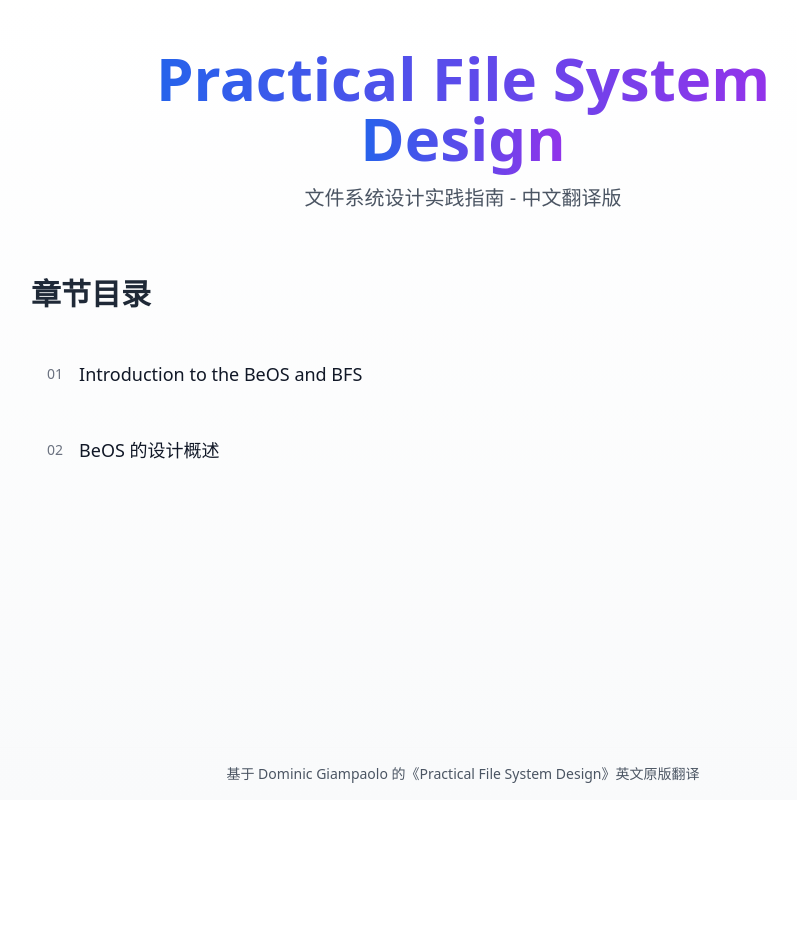
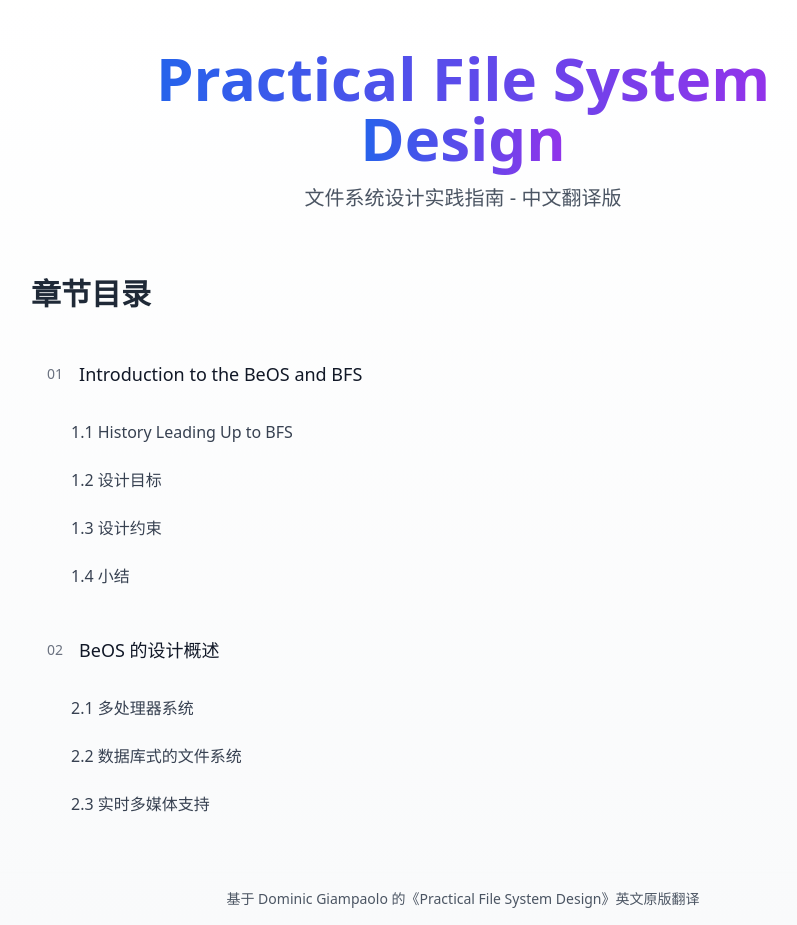
Before and after one commit to BruceBlink/practical-file-system-design-translation, a Next.js app: page / in a window 1280 px wide. Shown: the whole page, without its empty margins (177-974 px from the left). Before the commit the page ends 800 px from the top, so only its background shows below. Built offline with nearby package versions, Linux system fonts and the light colour scheme.

Commit message:
为章节目录添加二级标题支持，优化章节内容解析逻辑

```diff
--- a/app/page.tsx
+++ b/app/page.tsx
@@ -24,10 +24,10 @@
 
         <section>
           <h2 className="text-3xl font-bold mb-8 text-gray-800 dark:text-gray-200">章节目录</h2>
-          <div className="space-y-4">
+          <div className="space-y-6">
             {chapters.map((chapter, index) => (
+              <div key={chapter.slug} className="space-y-2">
                 <Link
-                key={chapter.slug}
                   href={`/chapters/${chapter.slug}`}
                   className="group block p-4 rounded-lg hover:bg-white/50 dark:hover:bg-gray-800/50 transition-all duration-200"
                 >
@@ -48,6 +48,23 @@
                     </svg>
                   </div>
                 </Link>
+
+                {chapter.sections && chapter.sections.length > 0 && (
+                  <div className="pl-8 space-y-2">
+                    {chapter.sections.map((section) => (
+                      <Link
+                        key={section.id}
+                        href={`/chapters/${chapter.slug}#${section.id}`}
+                        className="group block p-2 hover:bg-white/50 dark:hover:bg-gray-800/50 transition-all duration-200"
+                      >
+                        <span className="text-base text-gray-700 dark:text-gray-300 group-hover:text-blue-600 dark:group-hover:text-blue-400">
+                          {section.title}
+                        </span>
+                      </Link>
+                    ))}
+                  </div>
+                )}
+              </div>
             ))}
           </div>
         </section>
--- a/lib/api.ts
+++ b/lib/api.ts
@@ -9,6 +9,13 @@
   title: string
   content: string
   description?: string
+  sections?: Section[]
+}
+
+export interface Section {
+  id: string
+  title: string
+  parent: string
 }
 
 export async function getAllChapters(): Promise<Chapter[]> {
@@ -20,6 +27,30 @@
       .map(async (filename) => {
         const slug = filename.replace(/\.md$/, '')
         const chapter = await getChapterContent(slug)
+
+        if (chapter) {
+          // 解析内容中的二级标题作为章节
+          const sections = chapter.content
+            .split('\n')
+            .filter(line => line.startsWith('## '))
+            .map(line => {
+              const title = line.replace('## ', '').trim()
+              const id = title
+                .toLowerCase()
+                .replace(/[^\w\s-]/g, '')
+                .replace(/\s+/g, '-')
+              return {
+                id,
+                title,
+                parent: chapter.slug
+              }
+            })
+
+          if (sections.length > 0) {
+            chapter.sections = sections
+          }
+        }
+
         return chapter
       })
   )
```
Lines whose indentation alone changed are shown as unchanged.
